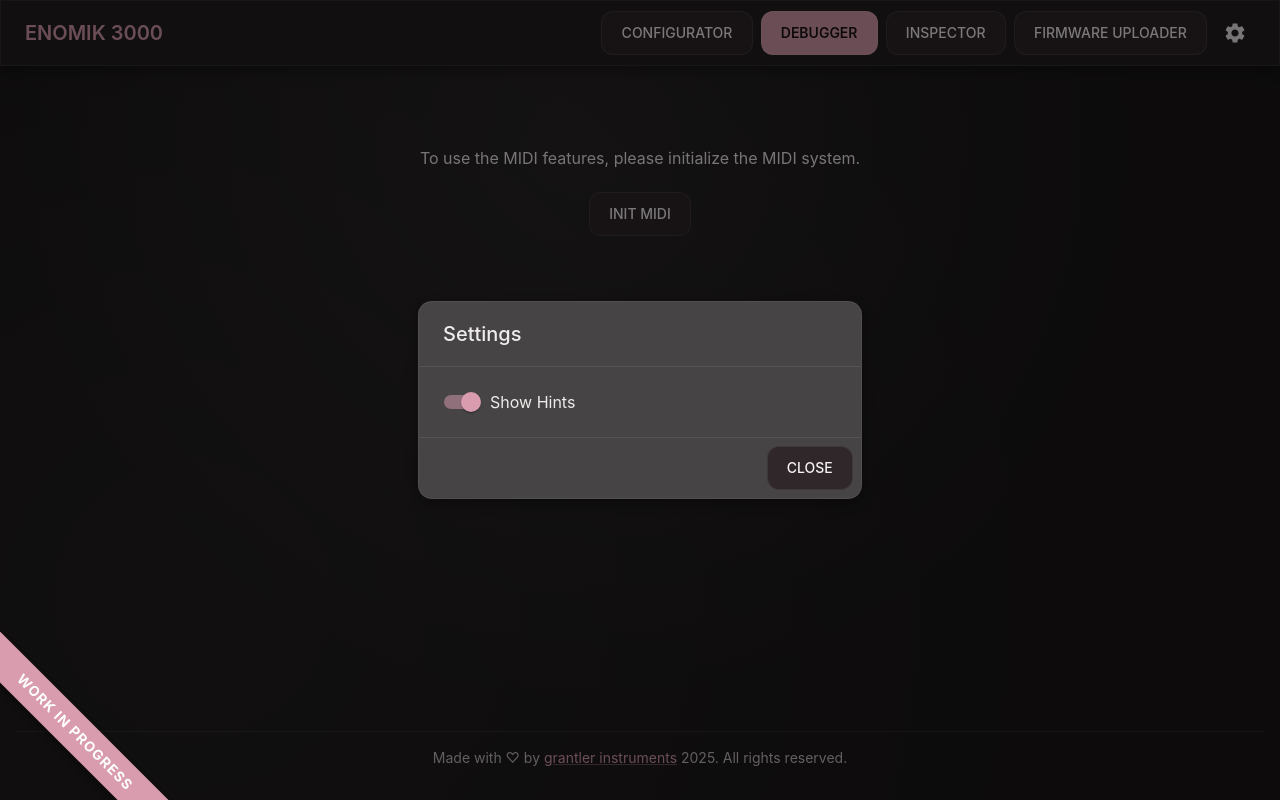
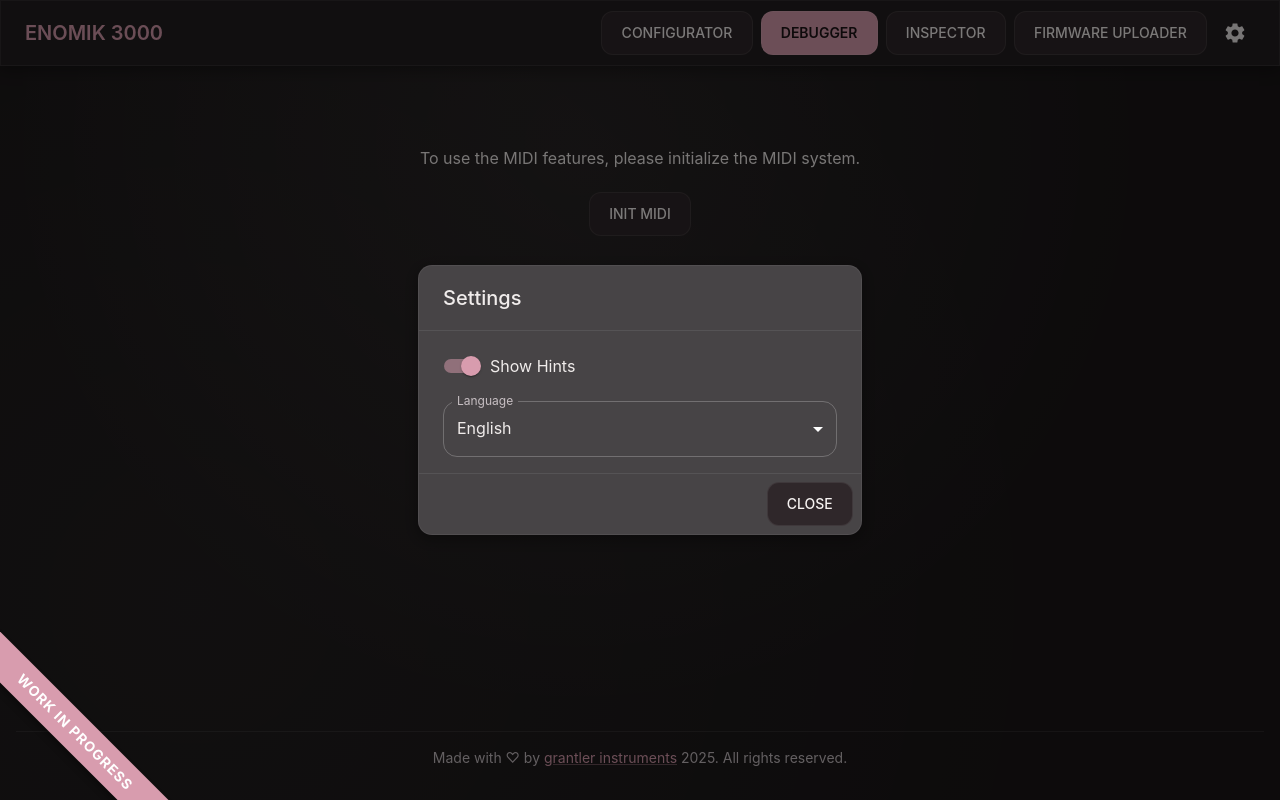
Before and after one commit to grantler-instruments/enomik-app, a React (Vite) app in the folder app/: page /enomik-app/debugger in a window 1280 px wide. Both pictures are taken after a click on the button 1235 px from the left and 33 px from the top of the page. Built offline with nearby package versions, Linux system fonts and the light colour scheme.

Commit message:
added language switch

```diff
--- a/app/src/components/Modals.tsx
+++ b/app/src/components/Modals.tsx
@@ -6,10 +6,16 @@ import {
   DialogTitle,
   FormControlLabel,
   Switch,
+  Select,
+  MenuItem,
+  FormControl,
+  InputLabel,
 } from "@mui/material";
+import { useTranslation } from "react-i18next";
 import { useAppStore } from "../store/app";
 
 const Modals = () => {
+  const { i18n } = useTranslation();
   const showSettingsModal = useAppStore((state) => state.showSettingsModal);
   const setShowSettingsModal = useAppStore(
     (state) => state.setShowSettingsModal
@@ -25,7 +31,6 @@ const Modals = () => {
       maxWidth="xs"
     >
       <DialogTitle>Settings</DialogTitle>
-
       <DialogContent dividers>
         <FormControlLabel
           control={
@@ -36,8 +41,19 @@ const Modals = () => {
           }
           label="Show Hints"
         />
+        <FormControl fullWidth sx={{ mt: 2 }}>
+          <InputLabel>Language</InputLabel>
+          <Select
+            value={i18n.language}
+            label="Language"
+            onChange={(e) => i18n.changeLanguage(e.target.value)}
+          >
+            <MenuItem value="en">English</MenuItem>
+            <MenuItem value="de">Deutsch</MenuItem>
+            <MenuItem value="es">Español</MenuItem>
+          </Select>
+        </FormControl>
       </DialogContent>
-
       <DialogActions>
         <Button onClick={() => setShowSettingsModal(false)}>Close</Button>
       </DialogActions>
```
